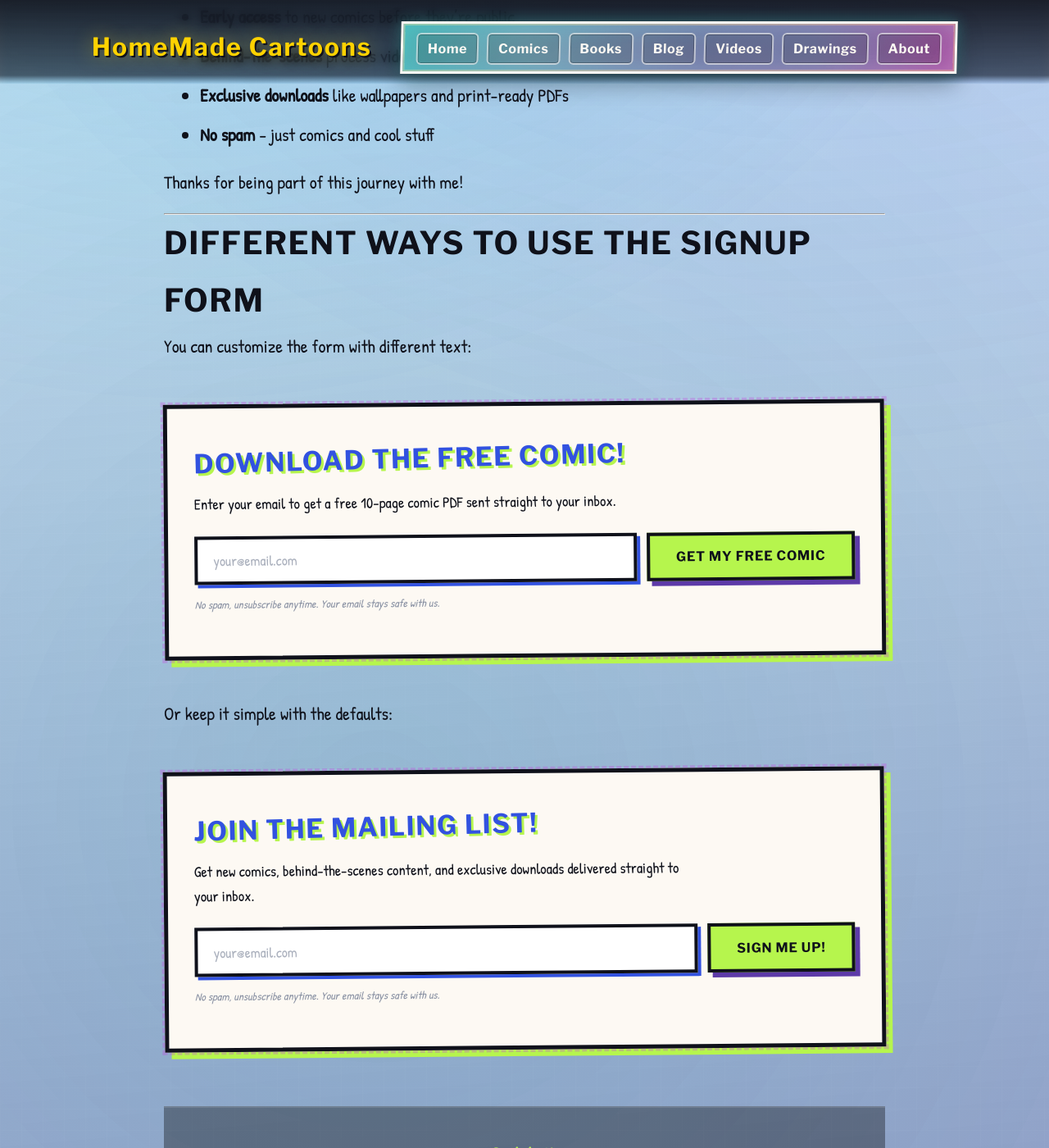
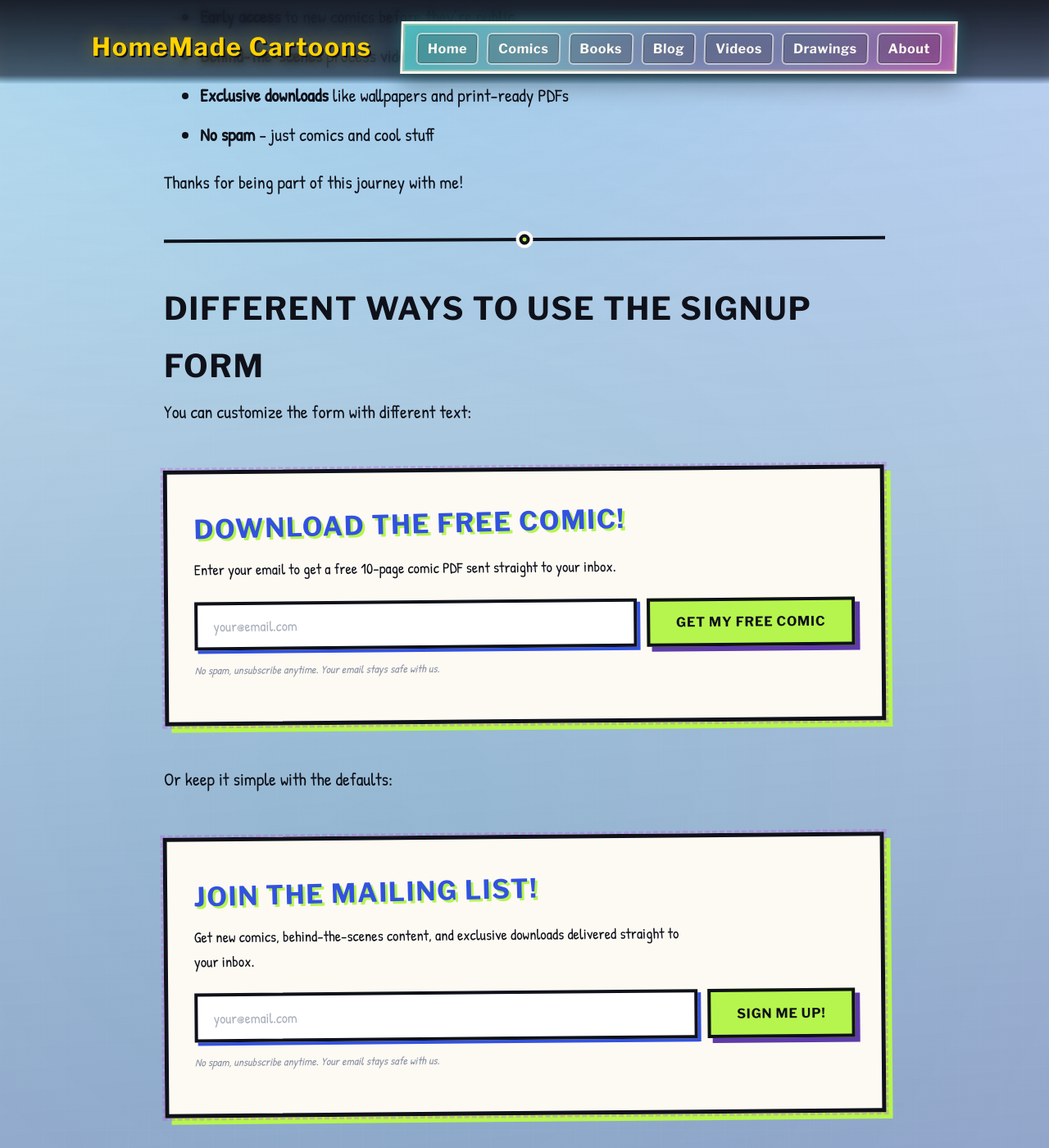
Before and after one commit to tmray/neon-noir-city-cartoon-site, a Jekyll site: the page built from _posts/2026-01-04-email-signup-example.md, in a window 1280 px wide and 1400 px high, scrolled down 1168 px. Shown: the whole window at 82% size. Built offline with Jekyll 4.4.1, drawn with Linux system fonts in a browser that asks for light colours.

Commit message:
styled hr elements
set up a style for hr divs in posts. Made a thick tilted border with a before element that has a round badge in the middle with white, black and lime green

```diff
--- a/_layouts/default.html
+++ b/_layouts/default.html
@@ -5,6 +5,9 @@
   <meta name="viewport" content="width=device-width, initial-scale=1.0">
   <title>{{ page.title }} - {{ site.title }}</title>
   <meta name="description" content="{{ site.description }}">
+
+  {% feed_meta %}
+  {% seo %}
 
   <!-- Google Fonts -->
   <link rel="preconnect" href="https://fonts.googleapis.com">
--- a/assets/css/main.css
+++ b/assets/css/main.css
@@ -511,6 +511,34 @@ h3 { font-size: 1.7rem; }
   margin-bottom: 8px;
 }
 
+.post-content hr,
+.video-content hr,
+.drawing-content hr {
+  border: none;
+  height: 4px;
+  background: var(--heavy-ink);
+  margin: 3rem 0;
+  position: relative;
+  transform: rotate(-0.3deg);
+  overflow: visible;
+}
+
+.post-content hr::before,
+.video-content hr::before,
+.drawing-content hr::before {
+  content: '';
+  position: absolute;
+  top: 50%;
+  left: 50%;
+  transform: translate(-50%, -50%);
+  width: 5px;
+  height: 5px;
+  background: var(--toxic-lime);
+  border: 4px solid var(--heavy-ink);
+  border-radius: 50%;
+  box-shadow: 0 0 0 4px var(--paper-white);
+}
+
 .post-content img,
 .video-content img,
 .drawing-content img {
```
